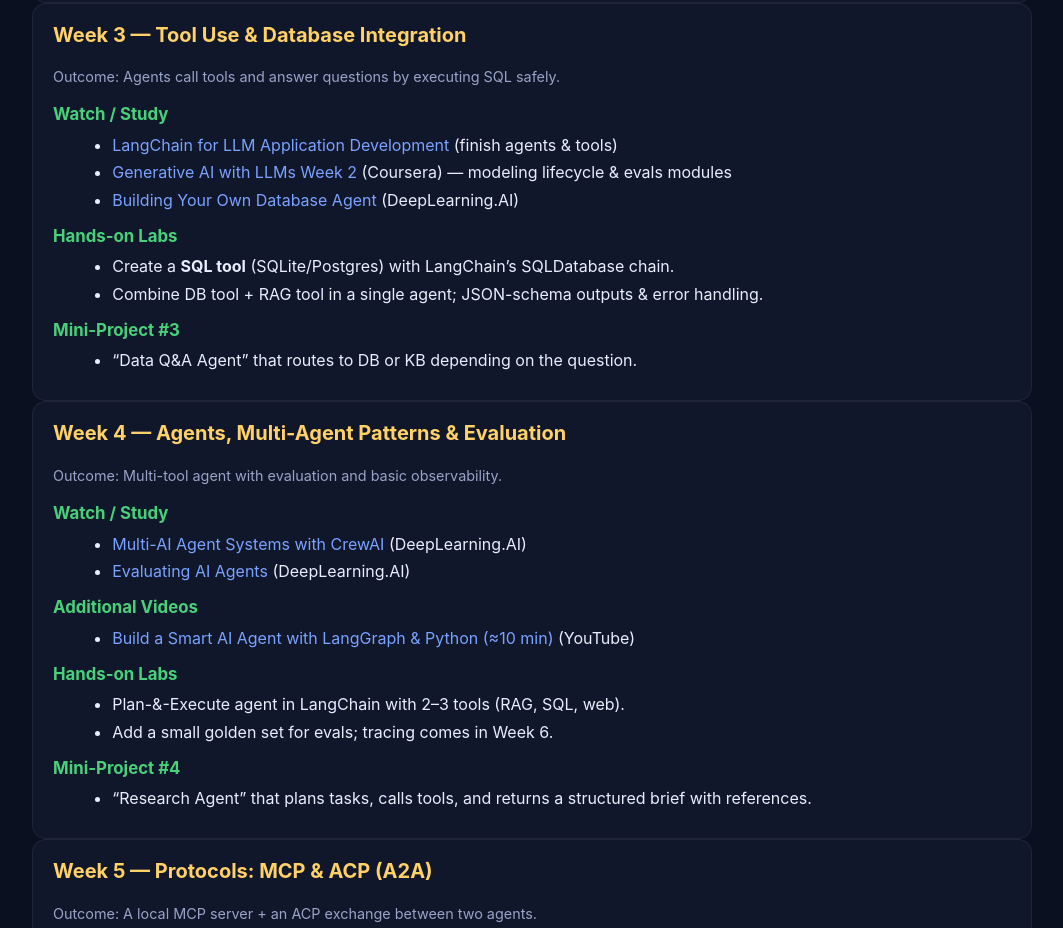
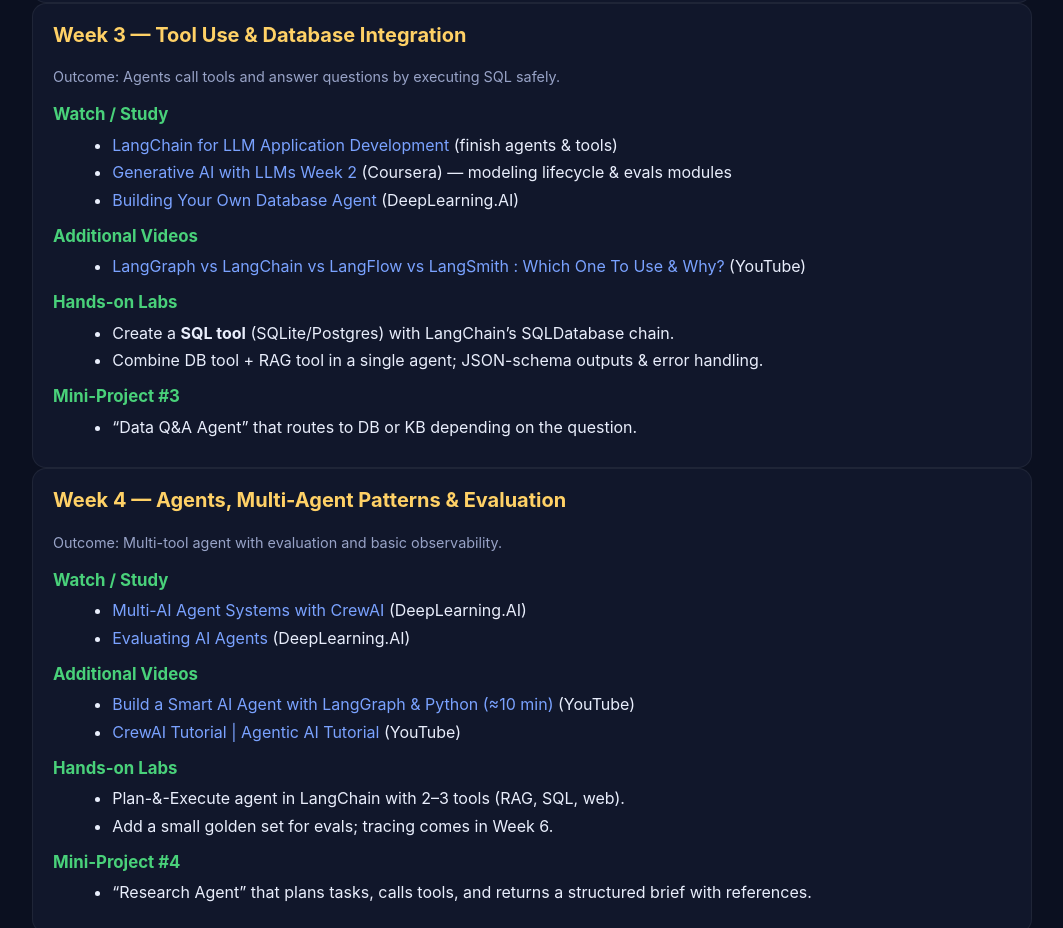
Before and after one commit to rajeunoia/GenAI_Training, a plain HTML site: page GenAi_Training.html in a window 1280 px wide. Shown: the part 1469-2397 px from the top of the page, without its empty margins (108-1171 px from the left). Drawn offline with Linux system fonts and the light colour scheme.

Commit message:
Push latest changes to GenAi_Training.html

```diff
--- a/GenAi_Training.html
+++ b/GenAi_Training.html
@@ -228,6 +228,13 @@
         <li><a href="https://www.coursera.org/learn/generative-ai-with-llms" target="_blank" rel="noopener">Generative AI with LLMs Week 2</a> (Coursera) — modeling lifecycle & evals modules</li>
         <li><a href="https://www.deeplearning.ai/short-courses/building-your-own-database-agent/" target="_blank" rel="noopener">Building Your Own Database Agent</a> (DeepLearning.AI)</li>
       </ul>
+       <h3>Additional Videos</h3>
+      <ul class="list-tight">
+
+        <li><a href="https://www.youtube.com/watch?v=ldBsvhjEREc" target="_blank" rel="noopener">LangGraph vs LangChain vs LangFlow vs LangSmith : Which One To Use & Why?</a> (YouTube)</li>
+
+      </ul>
+
       <h3>Hands-on Labs</h3>
       <ul class="list-tight">
         <li>Create a <strong>SQL tool</strong> (SQLite/Postgres) with LangChain’s SQLDatabase chain.</li>
@@ -251,6 +258,9 @@
       <h3>Additional Videos</h3>
       <ul class="list-tight">
         <li><a href="https://www.youtube.com/watch?v=2_0zTWlqSP4" target="_blank" rel="noopener">Build a Smart AI Agent with LangGraph & Python (≈10 min)</a> (YouTube)</li>
+        <li><a href="https://www.youtube.com/watch?v=G42J2MSKyc8" target="_blank" rel="noopener">CrewAI Tutorial | Agentic AI Tutorial
+</a> (YouTube)</li>
+
       </ul>
       <h3>Hands-on Labs</h3>
       <ul class="list-tight">
@@ -429,7 +439,6 @@
         </li>
       </ul>
 
-      <p class="small">Result: No outstanding coverage gaps. All topics have at least one concrete resource (course or short video) aligned to the weekly plan.</p>
     </section>
 
     <footer>
```
